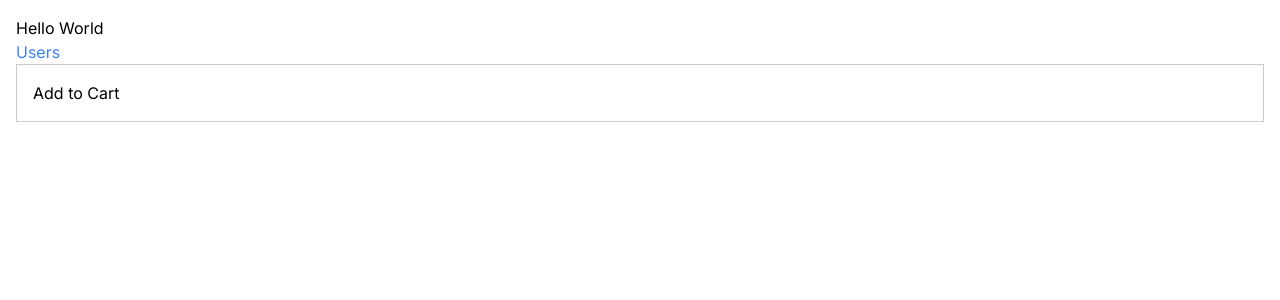
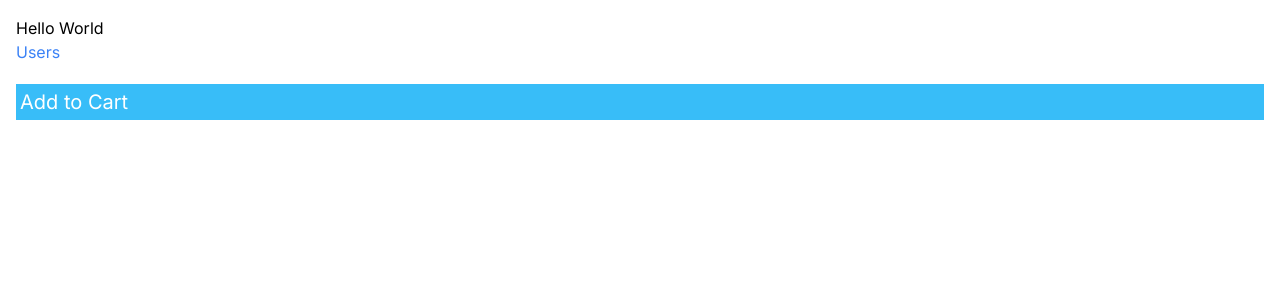
Before and after one commit to chrisvasqm/next-app, a Next.js app: page / in a window 1280 px wide. Shown: the top 300 px of the page. Built offline with nearby package versions, Linux system fonts and the light colour scheme.

Commit message:
Replace local CSS with Tailwind

```diff
--- a/app/components/ProductCard/ProductCard.tsx
+++ b/app/components/ProductCard/ProductCard.tsx
@@ -1,10 +1,9 @@
 import React from 'react'
 import AddToCart from '../AddToCart'
-import styles from './ProductCard.module.css'
 
 const ProductCard = () => {
     return (
-        <div className={styles.card}>
+        <div className='p-1 my-5 bg-sky-400 text-white text-xl hover:bg-sky-600'>
             <AddToCart />
         </div>
     )
```
